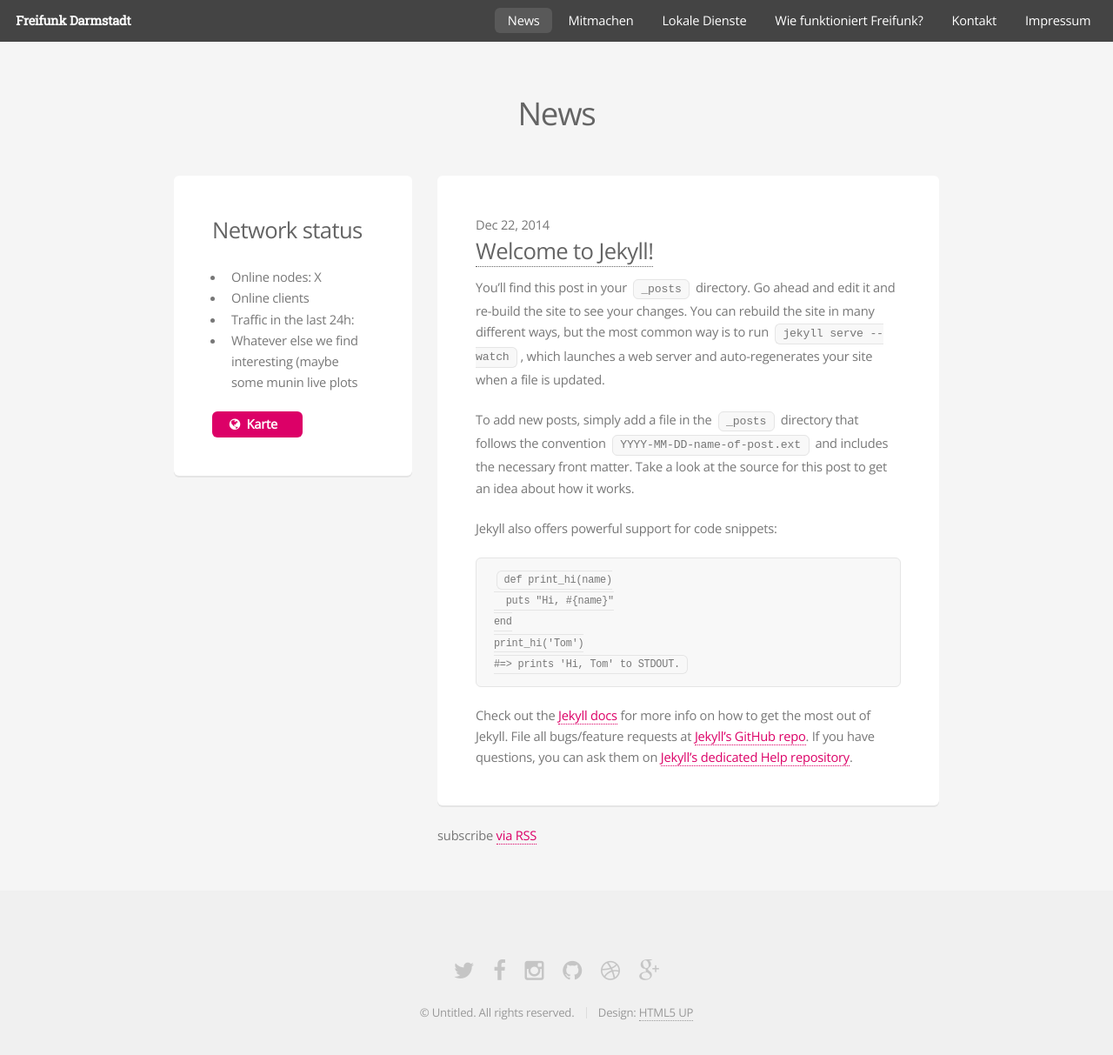
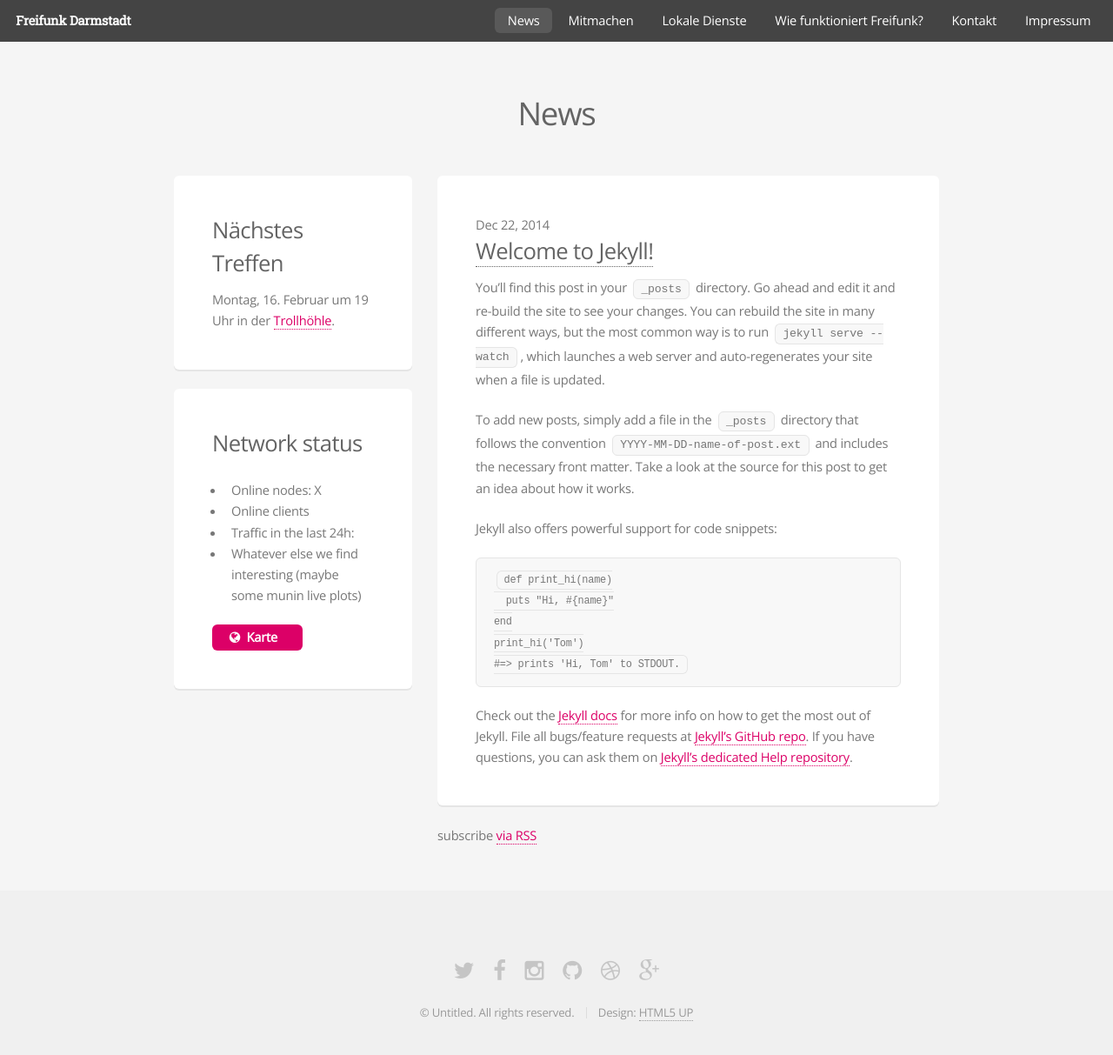
Before and after one commit to mdrenger/darmstadt.freifunk.net, a Jekyll site: the page built from pages/aktuell.html, in a window 1280 px wide and 1259 px high. Shown: the top 1213 px of the window at 87% size. Built offline with Jekyll 4.4.1, drawn with Linux system fonts in a browser that asks for light colours.

Commit message:
added next meeting date to aktuell

```diff
--- a/pages/aktuell.html
+++ b/pages/aktuell.html
@@ -21,12 +21,16 @@ top_url: /aktuell/
 		<div class="row">
 			<div class="4u 12u(3)">
 				<div class="box">
+					<h3>Nächstes Treffen</h3>
+					<p>Montag, 16. Februar um 19 Uhr in der <a href="/kontakt/#treffen">Trollhöhle</a>.</p>
+				</div>
+				<div class="box">
 					<h3>Network status</h3>
 					<ul>
 						<li> Online nodes: X</li>
 						<li> Online clients</li>
 						<li> Traffic in the last 24h:</li>
-						<li> Whatever else we find interesting (maybe some munin live plots</li>
+						<li> Whatever else we find interesting (maybe some munin live plots)</li>
 					</ul>
 
 					<p><a href="/lokale-dienste/karte/" class="button special icon fa-globe">Karte</a></p>
--- a/pages/kontakt.html
+++ b/pages/kontakt.html
@@ -22,7 +22,7 @@ layout:
 
 		<div class="row">
 			<div class="6u 12u(3)">
-				<div class="box">
+				<div class="box" id="treffen">
 						<h3>Treffen</h3>
 						<p>Wir treffen uns jede Woche montags ab 19:00 Uhr, meist in der "Trollhöhle" des <a href="http://chaos-darmstadt.de/">Chaos Darmstadt e.V.</a>, in der Wilhelm-Leuschner-Straße 36. Im Hinterhof angekommen, befindet sich der Eingang am Ende der Metalltreppe.</p>
 						<div id="map" style="height: 30em; border-radius:5px; margin: 1em 0;"></div>
```
